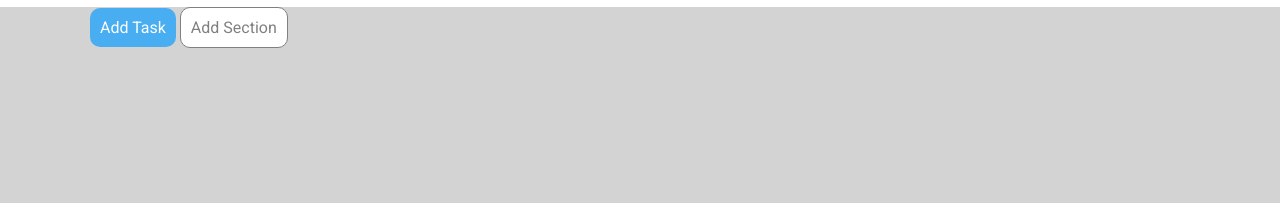
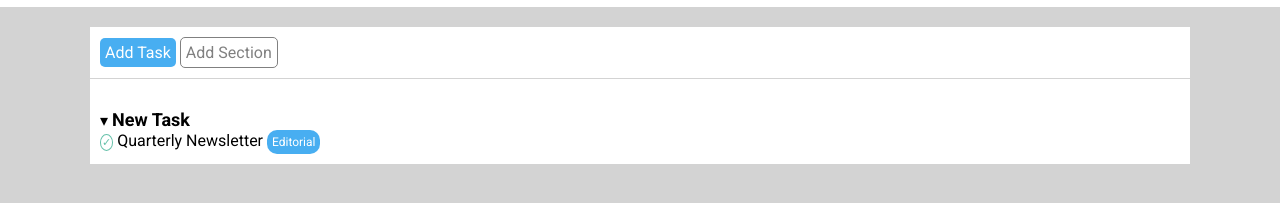
Before and after one commit to parix1999/html-css-toboolist, a plain HTML site: page index.html in a window 1280 px wide. Shown: the part 67-270 px from the top of the page. Drawn offline with Linux system fonts and the light colour scheme.

Commit message:
toboolist-2.0

```diff
--- a/css/style.css
+++ b/css/style.css
@@ -23,18 +23,20 @@ header{
 .container{
     width:1100px;
     margin:0 auto;
+    background-color:white;
+    padding:10px;
 }
 .layout1{
     display:inline-block;
     background-color:#48aef1;
-    border-radius:10px;
-    padding:10px;
+    border-radius:5px;
+    padding:5px;
 }
 .layout2{
     display:inline-block;
     background-color:#fff;
-    border-radius:10px;
-    padding:10px;
+    border-radius:5px;
+    padding:5px;
     border:1px solid gray;
 }
 .bottoni1 a{
@@ -46,3 +48,40 @@ header{
     color:gray;
     text-decoration:none;
 }
+.contorno-bottoni{
+    width:1100px;
+    margin:20px auto 0;
+    padding:10px;
+    background-color:white;
+    border-bottom:1px solid lightgray;
+}
+ul{
+    list-style-type:none;
+    margin-top:20px;
+}
+.task{
+    font-weight:bold;
+    font-size:18px;
+}
+.spunta{
+    display:inline-block;
+    color:#66c1aa;
+    background-color:white;
+    border:1px solid #66c1aa;
+    border-radius: 50%;
+    padding:1px;
+    font-size: 11px;
+}
+.text{
+    display:inline-block;
+}
+.box{
+    display:inline-block;
+    color:white;
+    border-radius: 10px;
+    padding:5px;
+    font-size:12px;
+}
+.editorial{
+    background-color: #48aef1;
+}
--- a/index.html
+++ b/index.html
@@ -19,19 +19,32 @@
             <h1>Toboolist</h1>
         </div>
     </header>
-    <!-- parte principale della pagina con la lista -->
+    <!-- prima sezione solo bottoni e il suo container -->
     <section>
-        <div class="container">
+        <div class="contorno-bottoni">
             <div class="layout1 bottoni1">
                 <a href="#" role="button">Add Task</a>
             </div>
             <div class="layout2 bottoni2">
                 <a href="#" role="button">Add Section</a>
             </div>
-
         </div>
 
     </section>
+    <div class="container">
+        <!-- seconda sezione con la prima lista -->
+        <!-- new task  -->
+        <section>
+            <ul>
+                <li>&#9662; <span class="task"> New Task</span></li>
+                <li><div class="spunta">&#10003;</div> <div class="text">Quarterly Newsletter</div> <div class="box editorial">Editorial</div></li>
+            </ul>
+
+        </section>
+
+    </div>
+
+
 
 </body>
 </html>
```
